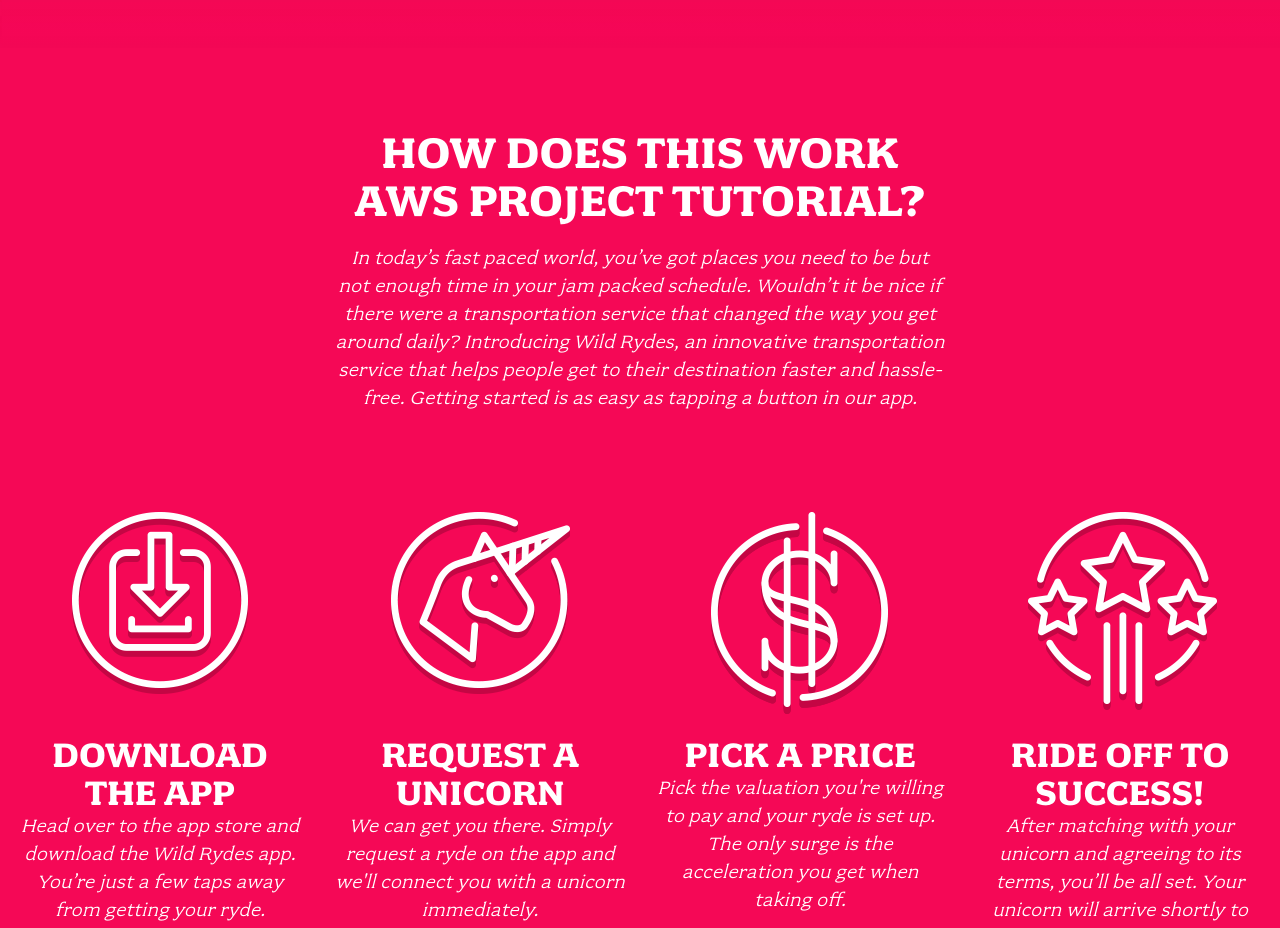
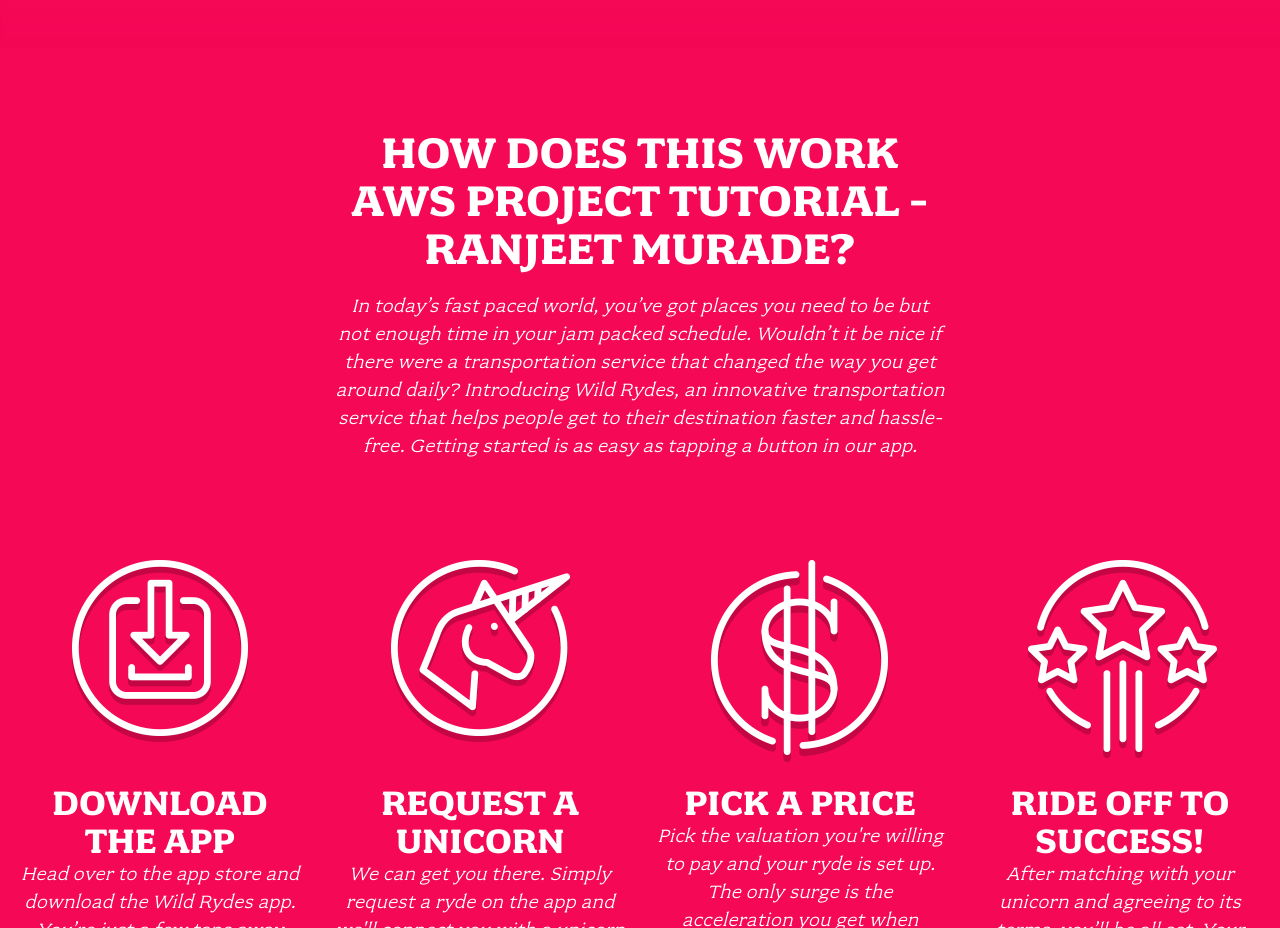
Before and after one commit to RanjeetMurade/wildrydes-site, a plain HTML site: page index.html in a window 1280 px wide. Shown: the part 900-1828 px from the top of the page. Drawn offline with Linux system fonts and the light colour scheme.

Commit message:
Update index.html

```diff
--- a/index.html
+++ b/index.html
@@ -30,7 +30,7 @@
 
   <section class="home-about">
     <div class="row column large-9 xlarge-6 xxlarge-4">
-      <h2 class="section-title">How Does This Work AWS Project Tutorial?</h2>
+      <h2 class="section-title">How Does This Work AWS Project Tutorial - Ranjeet Murade?</h2>
       <p class="content">
         In today’s fast paced world, you’ve got places you need to be but not enough time in your jam packed schedule. Wouldn’t it be nice if there were a transportation service that changed the way you get around daily? Introducing Wild Rydes, an innovative transportation service that helps people get to their destination faster and hassle-free. Getting started is as easy as tapping a button in our app.
       </p>
```
